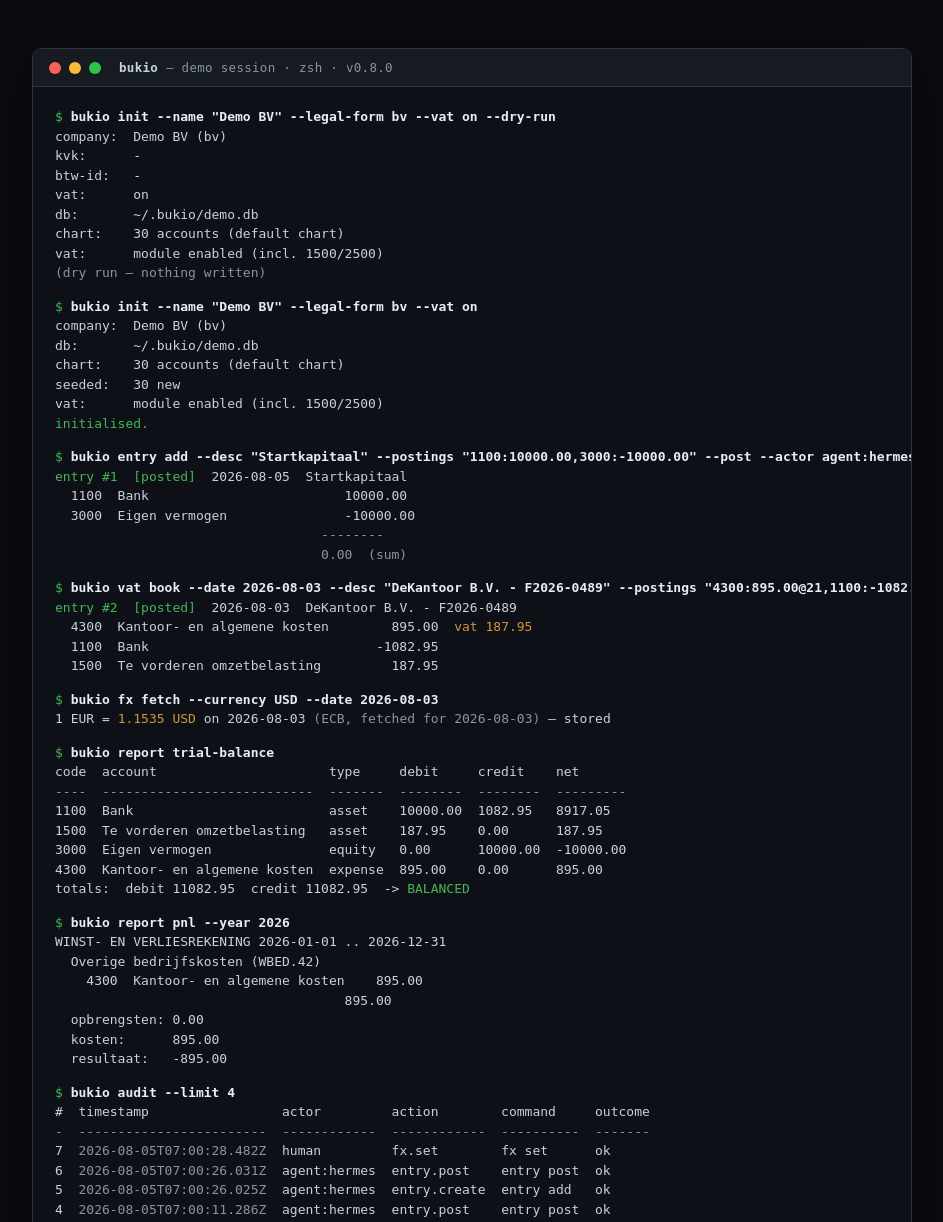
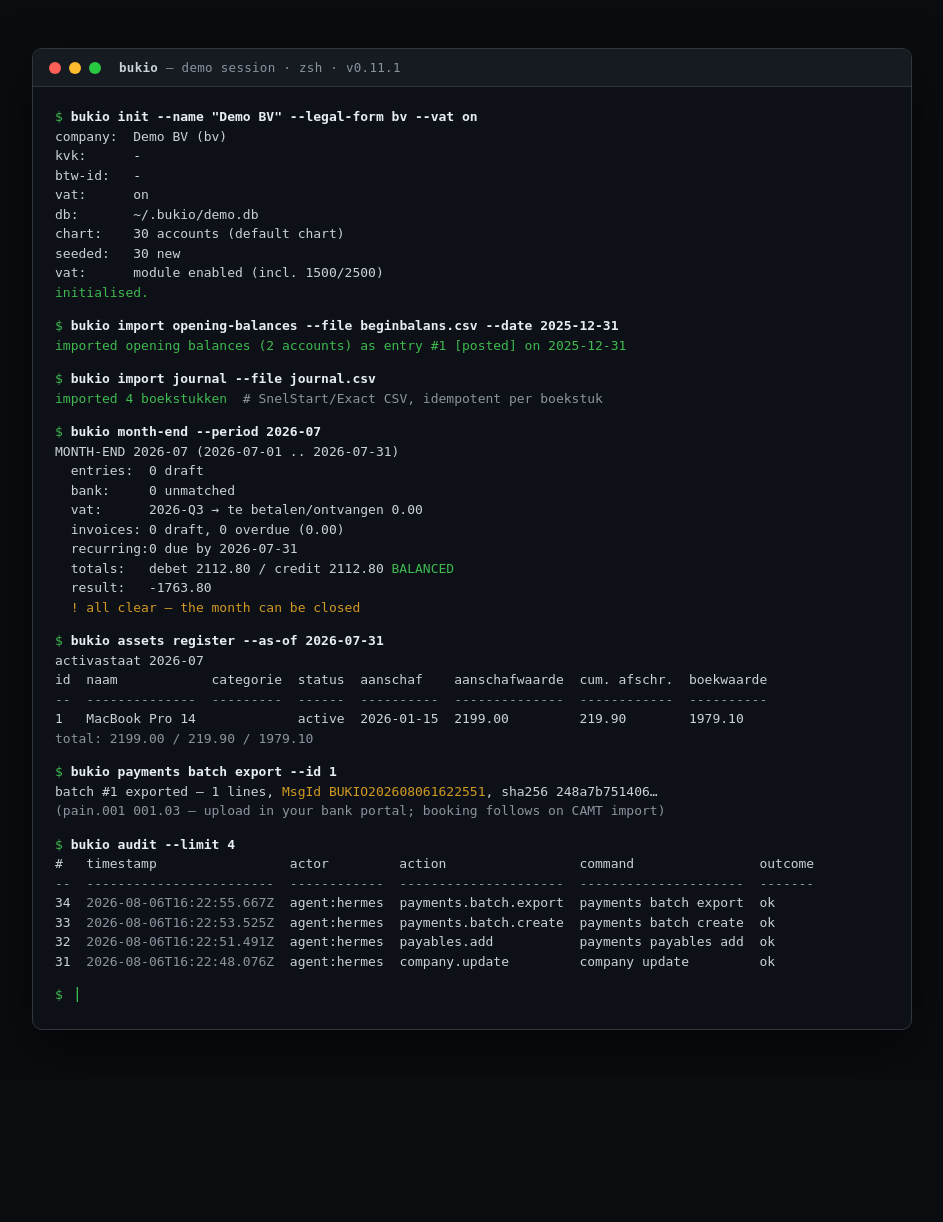
Before and after one commit to erikvankempen/bukio-cli, a website: page scripts/screenshot-template.html in a window 1280 px wide. Shown: the top 1222 px of the page, without its empty margins (24-967 px from the left). After the commit the page ends 1078 px from the top, so only its background shows below. Drawn offline with Linux system fonts and the light colour scheme.

Commit message:
docs: regenerate README screenshot — v0.11.1 demo showing imports, month-end, activastaat and SEPA batches

```diff
--- a/scripts/screenshot-template.html
+++ b/scripts/screenshot-template.html
@@ -43,68 +43,55 @@
 <div class="window">
   <div class="titlebar">
     <span class="dot r"></span><span class="dot y"></span><span class="dot g"></span>
-    <span class="title"><b>bukio</b> — demo session · zsh · v0.8.0</span>
+    <span class="title"><b>bukio</b> — demo session · zsh · v0.11.1</span>
   </div>
   <div class="body">
-    <div class="line"><span class="prompt" style="color:#3fb950">$ </span><span class="cmd">bukio init --name "Demo BV" --legal-form bv --vat on --dry-run</span></div>
+    <div class="line"><span class="prompt" style="color:#3fb950">$ </span><span class="cmd">bukio init --name "Demo BV" --legal-form bv --vat on</span></div>
     <div class="line">company:  Demo BV (bv)</div>
     <div class="line">kvk:      -</div>
     <div class="line">btw-id:   -</div>
     <div class="line">vat:      on</div>
     <div class="line">db:       ~/.bukio/demo.db</div>
     <div class="line">chart:    30 accounts (default chart)</div>
-    <div class="line">vat:      module enabled (incl. 1500/2500)</div>
-    <div class="line dim">(dry run — nothing written)</div>
-    <div class="spacer"></div>
-    <div class="line"><span class="prompt" style="color:#3fb950">$ </span><span class="cmd">bukio init --name "Demo BV" --legal-form bv --vat on</span></div>
-    <div class="line">company:  Demo BV (bv)</div>
-    <div class="line">db:       ~/.bukio/demo.db</div>
-    <div class="line">chart:    30 accounts (default chart)</div>
     <div class="line">seeded:   30 new</div>
     <div class="line">vat:      module enabled (incl. 1500/2500)</div>
     <div class="line"><span class="green">initialised.</span></div>
     <div class="spacer"></div>
-    <div class="line"><span class="prompt" style="color:#3fb950">$ </span><span class="cmd">bukio entry add --desc "Startkapitaal" --postings "1100:10000.00,3000:-10000.00" --post --actor agent:hermes</span></div>
-    <div class="line"><span class="green">entry #1  [posted]</span>  2026-08-05  Startkapitaal</div>
-    <div class="line">  1100  Bank                         10000.00</div>
-    <div class="line">  3000  Eigen vermogen               -10000.00</div>
-    <div class="line dim">                                  --------</div>
-    <div class="line dim">                                  0.00  (sum)</div>
+    <div class="line"><span class="prompt" style="color:#3fb950">$ </span><span class="cmd">bukio import opening-balances --file beginbalans.csv --date 2025-12-31</span></div>
+    <div class="line"><span class="green">imported opening balances (2 accounts) as entry #1 [posted] on 2025-12-31</span></div>
     <div class="spacer"></div>
-    <div class="line"><span class="prompt" style="color:#3fb950">$ </span><span class="cmd">bukio vat book --date 2026-08-03 --desc "DeKantoor B.V. - F2026-0489" --postings "4300:895.00@21,1100:-1082.95" --post --actor agent:hermes</span></div>
-    <div class="line"><span class="green">entry #2  [posted]</span>  2026-08-03  DeKantoor B.V. - F2026-0489</div>
-    <div class="line">  4300  Kantoor- en algemene kosten        895.00  <span class="yellow">vat 187.95</span></div>
-    <div class="line">  1100  Bank                             -1082.95</div>
-    <div class="line">  1500  Te vorderen omzetbelasting         187.95</div>
+    <div class="line"><span class="prompt" style="color:#3fb950">$ </span><span class="cmd">bukio import journal --file journal.csv</span></div>
+    <div class="line"><span class="green">imported 4 boekstukken</span>  <span class="dim"># SnelStart/Exact CSV, idempotent per boekstuk</span></div>
     <div class="spacer"></div>
-    <div class="line"><span class="prompt" style="color:#3fb950">$ </span><span class="cmd">bukio fx fetch --currency USD --date 2026-08-03</span></div>
-    <div class="line">1 EUR = <span class="yellow">1.1535 USD</span> on 2026-08-03 <span class="dim">(ECB, fetched for 2026-08-03)</span> — stored</div>
+    <div class="line"><span class="prompt" style="color:#3fb950">$ </span><span class="cmd">bukio month-end --period 2026-07</span></div>
+    <div class="line">MONTH-END 2026-07 (2026-07-01 .. 2026-07-31)</div>
+    <div class="line">  entries:  0 draft</div>
+    <div class="line">  bank:     0 unmatched</div>
+    <div class="line">  vat:      2026-Q3 → te betalen/ontvangen 0.00</div>
+    <div class="line">  invoices: 0 draft, 0 overdue (0.00)</div>
+    <div class="line">  recurring:0 due by 2026-07-31</div>
+    <div class="line">  totals:   debet 2112.80 / credit 2112.80 <span class="green">BALANCED</span></div>
+    <div class="line">  result:   -1763.80</div>
+    <div class="line">  <span class="yellow">! all clear — the month can be closed</span></div>
     <div class="spacer"></div>
-    <div class="line"><span class="prompt" style="color:#3fb950">$ </span><span class="cmd">bukio report trial-balance</span></div>
-    <div class="line">code  account                      type     debit     credit    net      </div>
-    <div class="line dim">----  ---------------------------  -------  --------  --------  ---------</div>
-    <div class="line">1100  Bank                         asset    10000.00  1082.95   8917.05  </div>
-    <div class="line">1500  Te vorderen omzetbelasting   asset    187.95    0.00      187.95   </div>
-    <div class="line">3000  Eigen vermogen               equity   0.00      10000.00  -10000.00</div>
-    <div class="line">4300  Kantoor- en algemene kosten  expense  895.00    0.00      895.00   </div>
-    <div class="line">totals:  debit 11082.95  credit 11082.95  -&gt; <span class="green">BALANCED</span></div>
+    <div class="line"><span class="prompt" style="color:#3fb950">$ </span><span class="cmd">bukio assets register --as-of 2026-07-31</span></div>
+    <div class="line">activastaat 2026-07</div>
+    <div class="line">id  naam            categorie  status  aanschaf    aanschafwaarde  cum. afschr.  boekwaarde</div>
+    <div class="line dim">--  --------------  ---------  ------  ----------  --------------  ------------  ----------</div>
+    <div class="line">1   MacBook Pro 14             active  2026-01-15  2199.00         219.90        1979.10   </div>
+    <div class="line dim">total: 2199.00 / 219.90 / 1979.10</div>
     <div class="spacer"></div>
-    <div class="line"><span class="prompt" style="color:#3fb950">$ </span><span class="cmd">bukio report pnl --year 2026</span></div>
-    <div class="line">WINST- EN VERLIESREKENING 2026-01-01 .. 2026-12-31</div>
-    <div class="line">  Overige bedrijfskosten (WBED.42)</div>
-    <div class="line">    4300  Kantoor- en algemene kosten    895.00</div>
-    <div class="line">                                     895.00</div>
-    <div class="line">  opbrengsten: 0.00</div>
-    <div class="line">  kosten:      895.00</div>
-    <div class="line">  resultaat:   -895.00</div>
+    <div class="line"><span class="prompt" style="color:#3fb950">$ </span><span class="cmd">bukio payments batch export --id 1</span></div>
+    <div class="line">batch #1 exported — 1 lines, <span class="yellow">MsgId BUKIO202608061622551</span>, sha256 248a7b751406…</div>
+    <div class="line dim">(pain.001 001.03 — upload in your bank portal; booking follows on CAMT import)</div>
     <div class="spacer"></div>
     <div class="line"><span class="prompt" style="color:#3fb950">$ </span><span class="cmd">bukio audit --limit 4</span></div>
-    <div class="line">#  timestamp                 actor         action        command     outcome</div>
-    <div class="line dim">-  ------------------------  ------------  ------------  ----------  -------</div>
-    <div class="line">7  <span class="dim">2026-08-05T07:00:28.482Z</span>  human         fx.set        fx set      ok     </div>
-    <div class="line">6  <span class="dim">2026-08-05T07:00:26.031Z</span>  agent:hermes  entry.post    entry post  ok     </div>
-    <div class="line">5  <span class="dim">2026-08-05T07:00:26.025Z</span>  agent:hermes  entry.create  entry add   ok     </div>
-    <div class="line">4  <span class="dim">2026-08-05T07:00:11.286Z</span>  agent:hermes  entry.post    entry post  ok     </div>
+    <div class="line">#   timestamp                 actor         action                 command                outcome</div>
+    <div class="line dim">--  ------------------------  ------------  ---------------------  ---------------------  -------</div>
+    <div class="line">34  <span class="dim">2026-08-06T16:22:55.667Z</span>  agent:hermes  payments.batch.export  payments batch export  ok     </div>
+    <div class="line">33  <span class="dim">2026-08-06T16:22:53.525Z</span>  agent:hermes  payments.batch.create  payments batch create  ok     </div>
+    <div class="line">32  <span class="dim">2026-08-06T16:22:51.491Z</span>  agent:hermes  payables.add           payments payables add  ok     </div>
+    <div class="line">31  <span class="dim">2026-08-06T16:22:48.076Z</span>  agent:hermes  company.update         company update         ok     </div>
     <div class="spacer"></div>
     <div class="line"><span class="prompt" style="color:#3fb950">$ </span><span class="cursor">▊</span></div>
   </div>
--- a/scripts/screenshot.js
+++ b/scripts/screenshot.js
@@ -1,7 +1,7 @@
 // Regenerate the README screenshot from scripts/screenshot-template.html.
 // The template contains a verbatim capture of a real bukio demo session
-// (init → opening capital → VAT purchase → ECB FX → trial balance → P&L →
-// audit) rendered as a terminal window. Run: node scripts/screenshot.js
+// (init → opening balances → journal import → month-end → activastaat →
+// SEPA payment batch → audit) rendered as a terminal window. Run: node scripts/screenshot.js
 // Requires the pinned playwright-core + cached Chromium (see src/invoice/pdf.js).
 import { fileURLToPath } from 'node:url';
 import path from 'node:path';
```
Also changed, not shown: screenshot.png.
